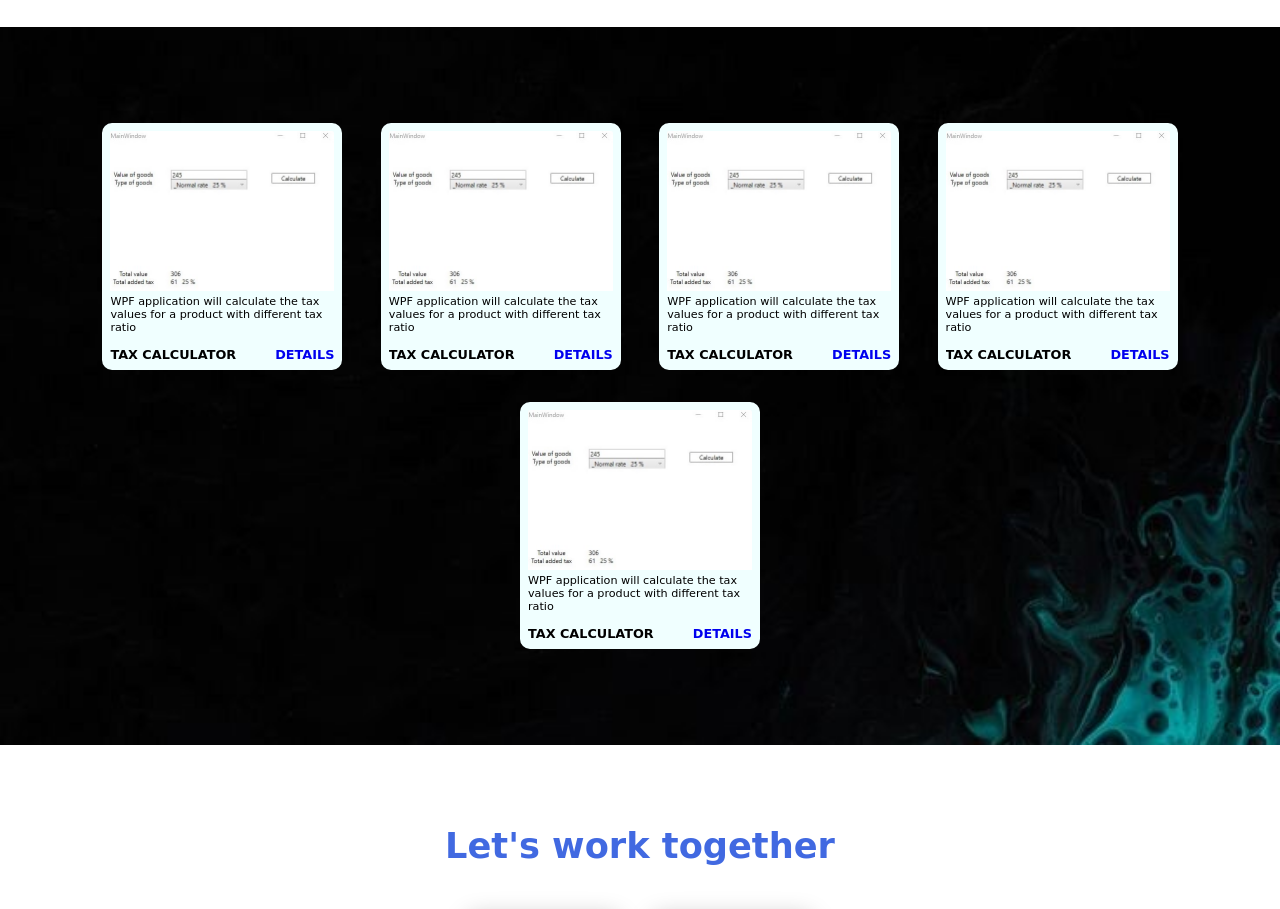
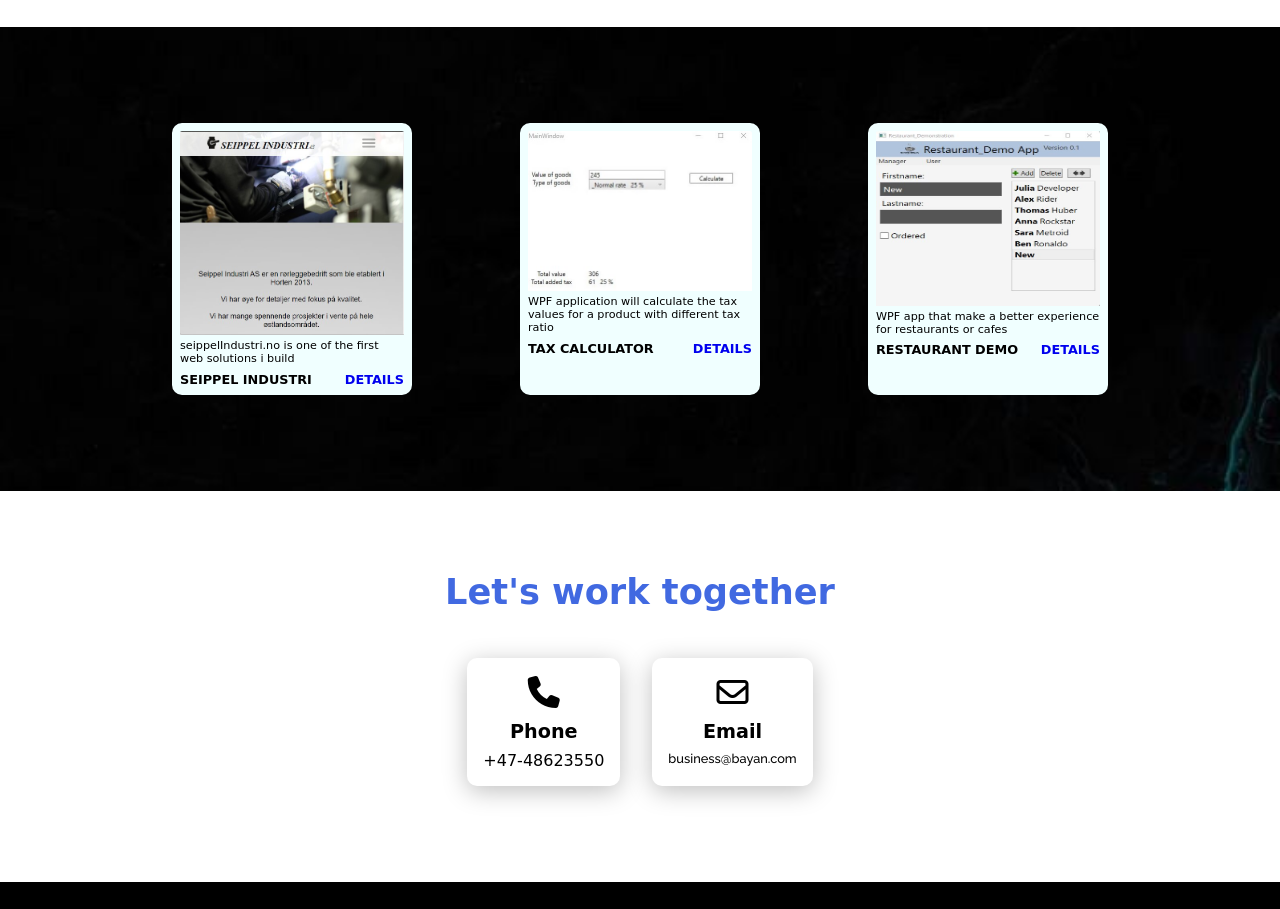
Before and after one commit to Bayhans/Portfolio, a plain HTML site: page index.html in a window 1280 px wide. Shown: the part 1570-2479 px from the top of the page. Drawn offline with Linux system fonts and the light colour scheme; a web font is replaced by a local one.

Commit message:
more projects

```diff
--- a/index.html
+++ b/index.html
@@ -158,13 +158,13 @@
     <section class="projectsSection">
         <div class="projectCard">
             <div class="projectImage">
-                <img src="images/TaxCalculator.jpg">
+                <img src="images/seippelWebsite.jpg">
             </div>
             <div class="projectInfo">
-                <p class="projectService">WPF application will calculate the tax values for a product with different tax ratio</p>
+                <p class="projectService">seippelIndustri.no is one of the first web solutions i build</p>
                 <strong class="projectTitle">
-                    <span>Tax calculator</span>
-                    <a href="https://github.com/Bayhans/TheTaxCalculator" class="moreDetails">details</a>
+                    <span>Seippel Industri</span>
+                    <a href="https://github.com/Bayhans/Seippel" height="15em" class="moreDetails">details</a>
                 </strong>
             </div>
         </div>
@@ -176,43 +176,19 @@
                 <p class="projectService">WPF application will calculate the tax values for a product with different tax ratio</p>
                 <strong class="projectTitle">
                     <span>Tax calculator</span>
-                    <a href="https://github.com/Bayhans/TheTaxCalculator" class="moreDetails">details</a>
+                    <a href="https://github.com/Bayhans/TheTaxCalculator" height="15em" class="moreDetails">details</a>
                 </strong>
             </div>
         </div>
         <div class="projectCard">
             <div class="projectImage">
-                <img src="images/TaxCalculator.jpg">
+                <img src="images/resturantDemo.jpg" height="175" >
             </div>
             <div class="projectInfo">
-                <p class="projectService">WPF application will calculate the tax values for a product with different tax ratio</p>
+                <p class="projectService">WPF app that make a better experience for restaurants or cafes</p>
                 <strong class="projectTitle">
-                    <span>Tax calculator</span>
-                    <a href="https://github.com/Bayhans/TheTaxCalculator" class="moreDetails">details</a>
-                </strong>
-            </div>
-        </div>
-        <div class="projectCard">
-            <div class="projectImage">
-                <img src="images/TaxCalculator.jpg">
-            </div>
-            <div class="projectInfo">
-                <p class="projectService">WPF application will calculate the tax values for a product with different tax ratio</p>
-                <strong class="projectTitle">
-                    <span>Tax calculator</span>
-                    <a href="https://github.com/Bayhans/TheTaxCalculator" class="moreDetails">details</a>
-                </strong>
-            </div>
-        </div>
-        <div class="projectCard">
-            <div class="projectImage">
-                <img src="images/TaxCalculator.jpg">
-            </div>
-            <div class="projectInfo">
-                <p class="projectService">WPF application will calculate the tax values for a product with different tax ratio</p>
-                <strong class="projectTitle">
-                    <span>Tax calculator</span>
-                    <a href="https://github.com/Bayhans/TheTaxCalculator" class="moreDetails">details</a>
+                    <span>Restaurant Demo</span>
+                    <a href="https://github.com/Bayhans/Restaurant_Demonstration" class="moreDetails">details</a>
                 </strong>
             </div>
         </div>
--- a/style.css
+++ b/style.css
@@ -212,7 +212,7 @@ section {
     text-transform: uppercase;
     font-size: .8em;
     font-weight: 800;
-    margin-top: 1em;
+    margin-top: .5em;
 }
 
 .moreDetails {
```
Also changed, not shown: images/resturantDemo.jpg (added), images/seippelWebsite.jpg (added).
